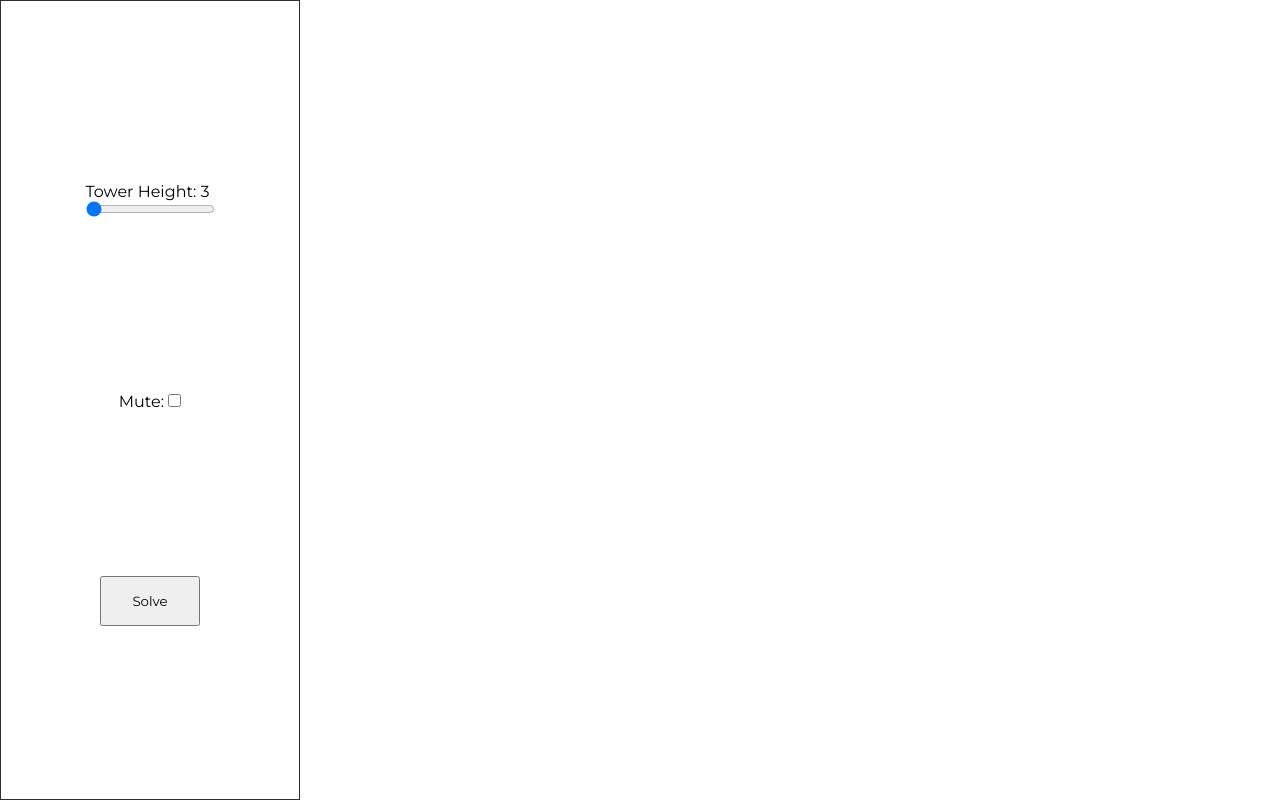
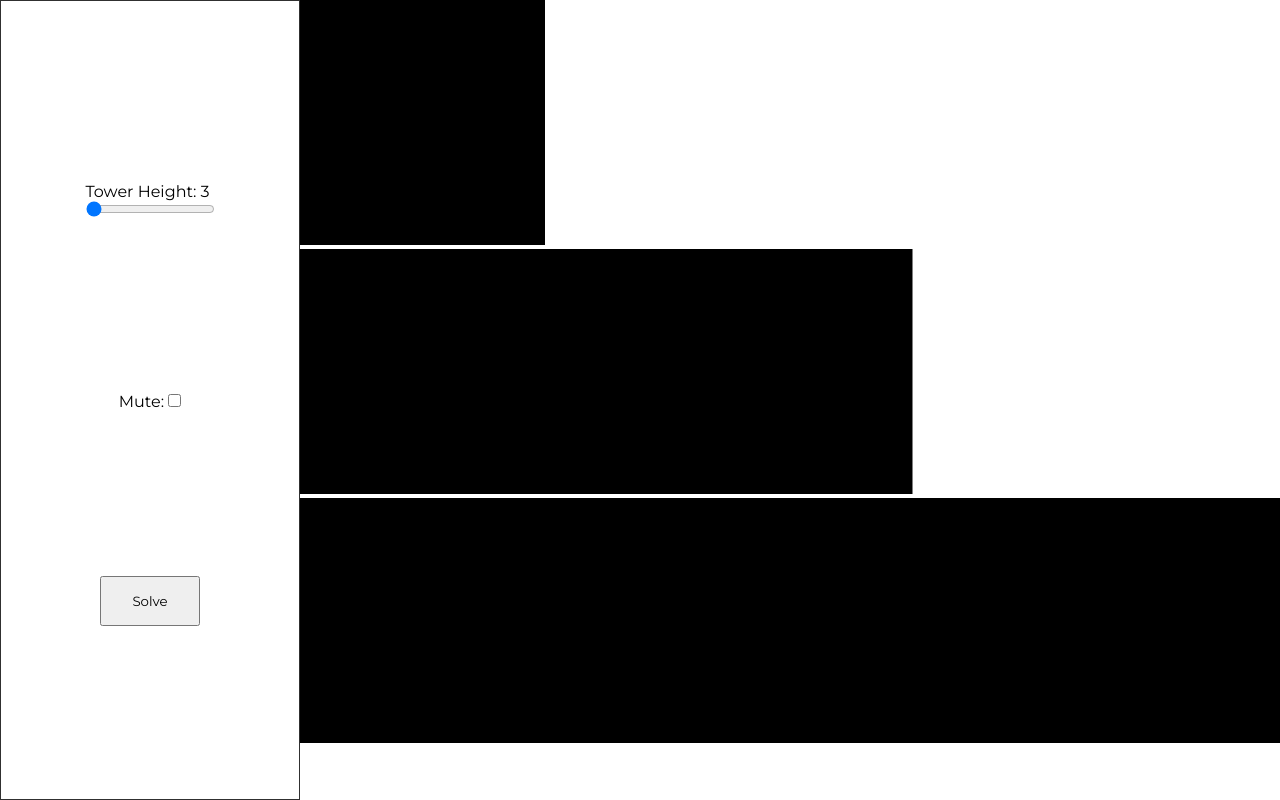
Before and after one commit to elliot-chung/musical-tower-of-hanoi, a React (Create React App) app: page / in a window 1280 px wide. Built offline with nearby package versions, Linux system fonts and the light colour scheme.

Commit message:
Added blocks and styling

```diff
--- a/src/App.js
+++ b/src/App.js
@@ -12,8 +12,8 @@ function App() {
 
   return (
     <div className="App">
-      <main>
-        <ControlBar
+      <body>
+      <ControlBar
           height={height}
           setHeight={setHeight}
           mute={mute}
@@ -21,8 +21,10 @@ function App() {
           solving={solving}
           setSolving={setSolving}
         />
-        <Display/>
-      </main>
+        <main>
+          <Display/>
+        </main>
+      </body>
     </div>
   );
 }
@@ -56,27 +58,21 @@ function ControlBar({height, setHeight, mute, setMute, solving, setSolving}) {
 function Display(props) {
   return (
     <div>
-      <Tower tower="1"/>
-      <Tower tower="2"/>
-      <Tower tower="3"/>
+      <Block tHeight="3" width="1" tower="1"/>
+      <Block tHeight="3" width="2" tower="1"/>
+      <Block tHeight="3" width="3" tower="1"/>
     </div>
   )
 }
 
-function Tower(props) {
-  const [height, setHeight] = useState(3);
+function Block({tHeight, width}) {
+  const pWidth = 1000 + ((width-1)/(tHeight-1))*3000;
   return (
-    <div>
-
-    </div>
-  )
-}
-
-function Block(props) {
-  return (
-    <div>
-
-    </div>
+    <svg viewBox="0 0 4000 1000">
+      <rect
+        x="0" y="0"
+        width={pWidth} height="100%" />
+    </svg>
   )
 }
 
--- a/src/index.css
+++ b/src/index.css
@@ -1,3 +1,4 @@
+@import-normalize;
 @import url('https://fonts.googleapis.com/css2?family=Montserrat:wght@200;400&display=swap');
 
 * {
@@ -7,7 +8,12 @@
     font-family: 'Montserrat', sans-serif;
 }
 
+main {
+    margin-left: 300px;
+}
+
 .sidebar {
+    position: fixed;
     height: 100vh;
     width: 300px;
     padding-top: 100px;
```
